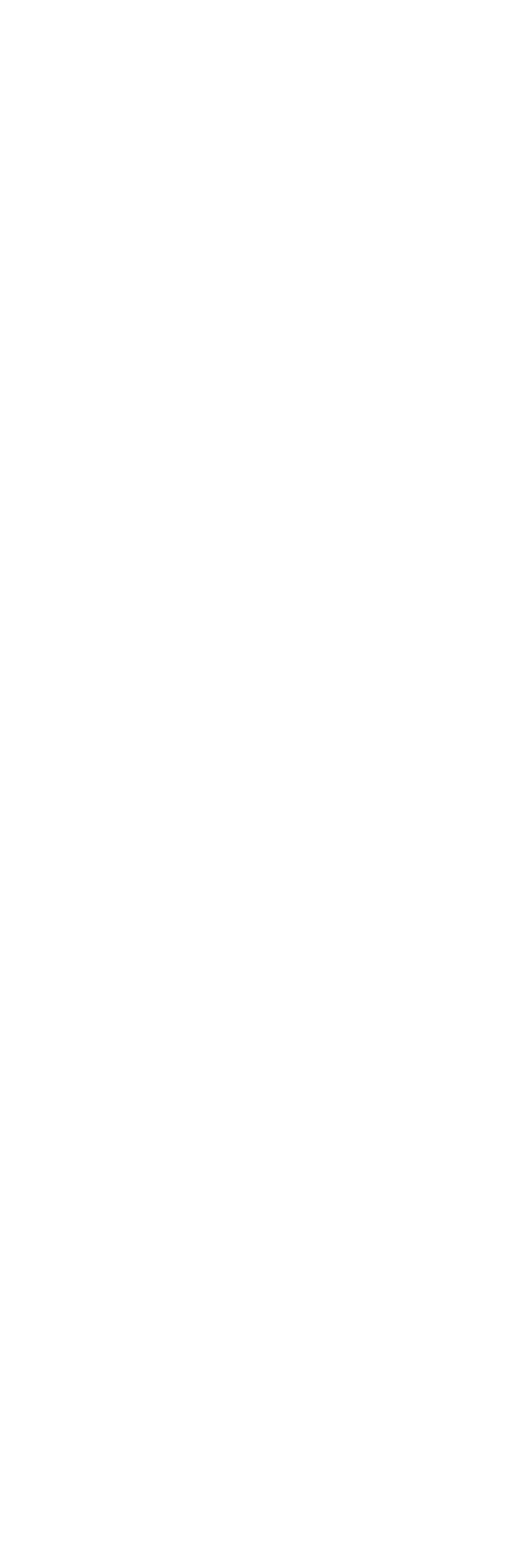
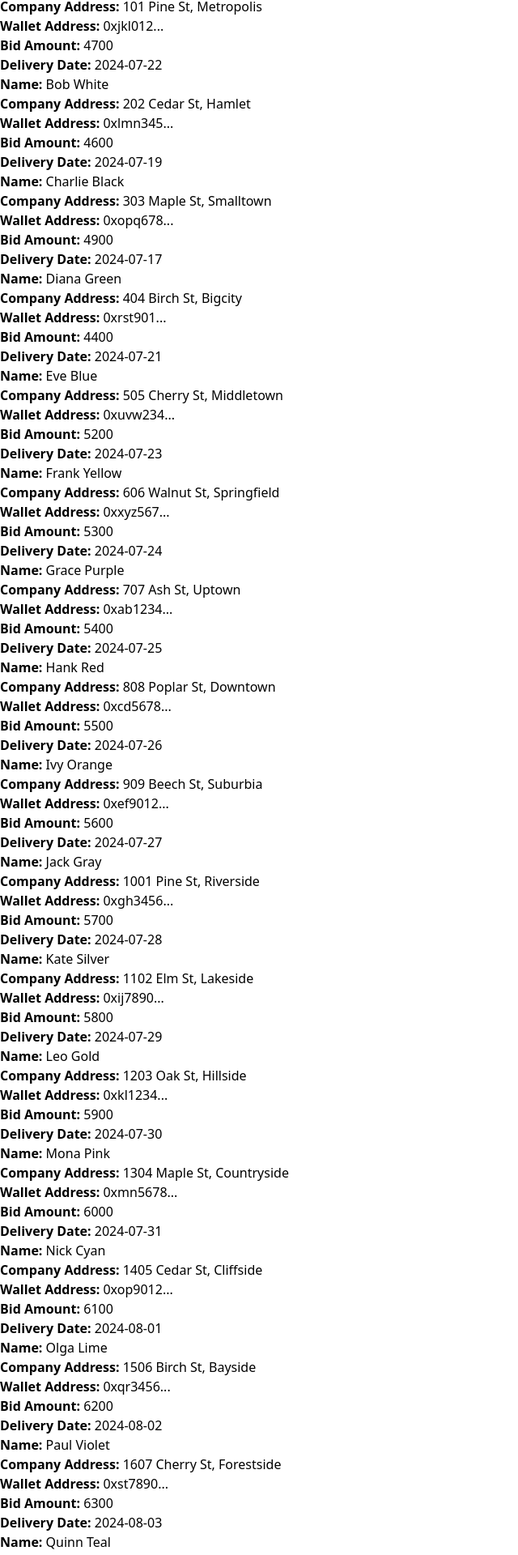
Before and after one commit to 0x00whitejsx/e-tendering-system, a React (Vite) app: page /Bid in a window 1280 px wide. Shown: the part 1597-3517 px from the top of the page at 81% size, without its empty margins (0-640 px from the left). Before the commit the page ends 1569 px from the top, so only its background shows below. Built offline with nearby package versions, Linux system fonts and the light colour scheme.

Commit message:
adaed the file

```diff
--- a/src/component/Bid.jsx
+++ b/src/component/Bid.jsx
@@ -3,10 +3,27 @@ import bidObord from '../assets/team-onboarding.506972-10.svg';
 
 // Sample data for bidders
 const bidders = [
-  { id: 1, name: 'John Doe', companyAddress: '123 Main St, Cityville', walletAddress: '0xabc123...', bidAmount: '$5000', deliveryDate: '2024-07-15' },
-  { id: 2, name: 'Jane Smith', companyAddress: '456 Elm St, Townsville', walletAddress: '0xdef456...', bidAmount: '$4500', deliveryDate: '2024-07-20' },
-  { id: 3, name: 'Michael Johnson', companyAddress: '789 Oak St, Villageville', walletAddress: '0xghi789...', bidAmount: '$4800', deliveryDate: '2024-07-18' },
-];
+  { id: 1, name: 'John Doe', companyAddress: '123 Main St, Cityville', walletAddress: '0xabc123...', bidAmount: 5000, deliveryDate: '2024-07-15' },
+  { id: 2, name: 'Jane Smith', companyAddress: '456 Elm St, Townsville', walletAddress: '0xdef456...', bidAmount: 4500, deliveryDate: '2024-07-20' },
+  { id: 3, name: 'Michael Johnson', companyAddress: '789 Oak St, Villageville', walletAddress: '0xghi789...', bidAmount: 4800, deliveryDate: '2024-07-18' },
+  { id: 4, name: 'Alice Brown', companyAddress: '101 Pine St, Metropolis', walletAddress: '0xjkl012...', bidAmount: 4700, deliveryDate: '2024-07-22' },
+  { id: 5, name: 'Bob White', companyAddress: '202 Cedar St, Hamlet', walletAddress: '0xlmn345...', bidAmount: 4600, deliveryDate: '2024-07-19' },
+  { id: 6, name: 'Charlie Black', companyAddress: '303 Maple St, Smalltown', walletAddress: '0xopq678...', bidAmount: 4900, deliveryDate: '2024-07-17' },
+  { id: 7, name: 'Diana Green', companyAddress: '404 Birch St, Bigcity', walletAddress: '0xrst901...', bidAmount: 4400, deliveryDate: '2024-07-21' },
+  { id: 8, name: 'Eve Blue', companyAddress: '505 Cherry St, Middletown', walletAddress: '0xuvw234...', bidAmount: 5200, deliveryDate: '2024-07-23' },
+  { id: 9, name: 'Frank Yellow', companyAddress: '606 Walnut St, Springfield', walletAddress: '0xxyz567...', bidAmount: 5300, deliveryDate: '2024-07-24' },
+  { id: 10, name: 'Grace Purple', companyAddress: '707 Ash St, Uptown', walletAddress: '0xab1234...', bidAmount: 5400, deliveryDate: '2024-07-25' },
+  { id: 11, name: 'Hank Red', companyAddress: '808 Poplar St, Downtown', walletAddress: '0xcd5678...', bidAmount: 5500, deliveryDate: '2024-07-26' },
+  { id: 12, name: 'Ivy Orange', companyAddress: '909 Beech St, Suburbia', walletAddress: '0xef9012...', bidAmount: 5600, deliveryDate: '2024-07-27' },
+  { id: 13, name: 'Jack Gray', companyAddress: '1001 Pine St, Riverside', walletAddress: '0xgh3456...', bidAmount: 5700, deliveryDate: '2024-07-28' },
+  { id: 14, name: 'Kate Silver', companyAddress: '1102 Elm St, Lakeside', walletAddress: '0xij7890...', bidAmount: 5800, deliveryDate: '2024-07-29' },
+  { id: 15, name: 'Leo Gold', companyAddress: '1203 Oak St, Hillside', walletAddress: '0xkl1234...', bidAmount: 5900, deliveryDate: '2024-07-30' },
+  { id: 16, name: 'Mona Pink', companyAddress: '1304 Maple St, Countryside', walletAddress: '0xmn5678...', bidAmount: 6000, deliveryDate: '2024-07-31' },
+  { id: 17, name: 'Nick Cyan', companyAddress: '1405 Cedar St, Cliffside', walletAddress: '0xop9012...', bidAmount: 6100, deliveryDate: '2024-08-01' },
+  { id: 18, name: 'Olga Lime', companyAddress: '1506 Birch St, Bayside', walletAddress: '0xqr3456...', bidAmount: 6200, deliveryDate: '2024-08-02' },
+  { id: 19, name: 'Paul Violet', companyAddress: '1607 Cherry St, Forestside', walletAddress: '0xst7890...', bidAmount: 6300, deliveryDate: '2024-08-03' },
+  { id: 20, name: 'Quinn Teal', companyAddress: '1708 Walnut St, Seaside', walletAddress: '0xuv1234...', bidAmount: 6400, deliveryDate: '2024-08-04' },
+];;
 
 function Bid() {
   return (
```
